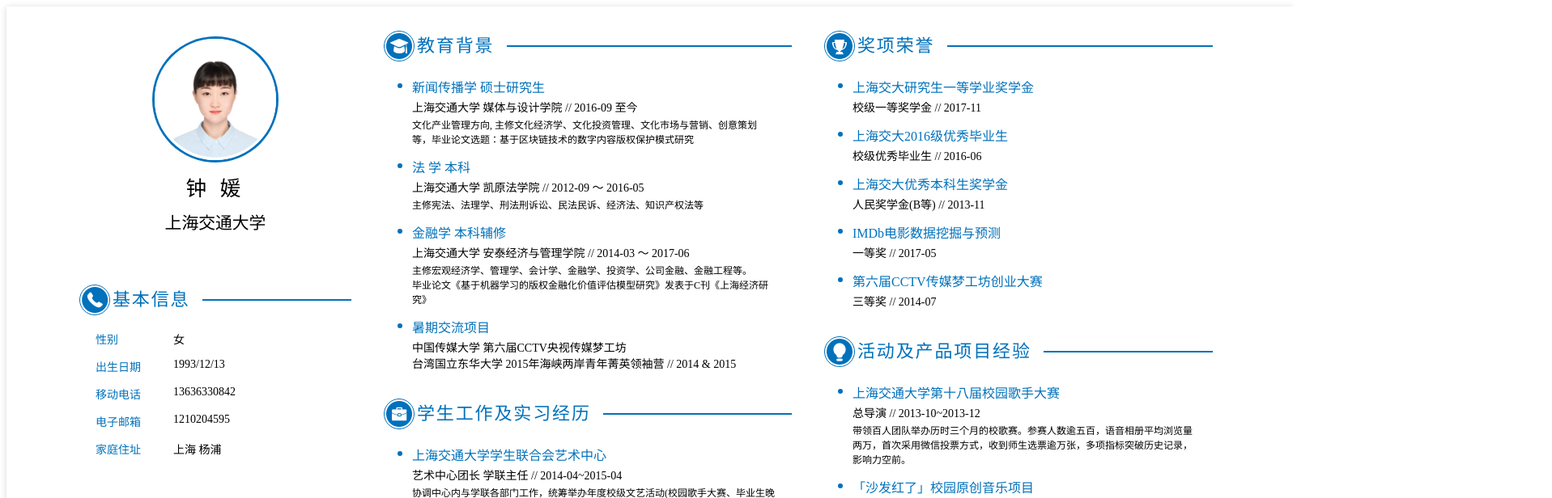
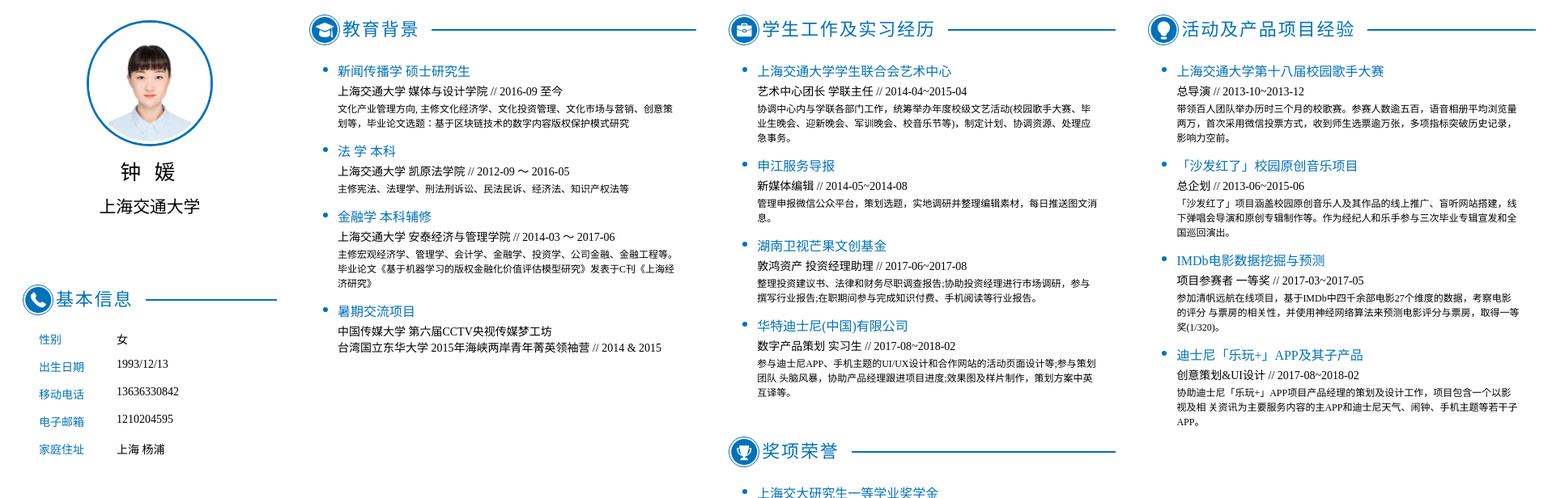
Before and after one commit to ZhongXiaoTuan/portfolio, a Vue app: page / in a window 1280 px wide. Shown: the top 616 px of the page at 81% size, 1917 px wide, since content can reach past the window. Built offline with nearby package versions, Linux system fonts and the light colour scheme.

Commit message:
new layout

```diff
--- /dev/null
+++ b/src/asset/style/variables.less
@@ -0,0 +1,7 @@
+// colors
+@color-major: #0171BB;
+@color-txt: #333;
+
+// width
+@width-narrow: 28%;
+@width-wide: 41%;
--- a/src/components/HeadIcon.vue
+++ b/src/components/HeadIcon.vue
@@ -13,8 +13,11 @@ export default {
 </script>
 
 <style lang="less" scoped>
+@import url(../asset/style/variables.less);
+
 .head-icon {
-    width: 100%;
+    box-sizing: border-box;
+    width: @width-narrow;
     text-align: center;
     padding: 20px;
     .head-img {
@@ -24,7 +27,7 @@ export default {
         width: @size;
         border-radius: 50%;
         border: 3px solid white;
-        box-shadow: 0 0 0 3px #0171BB;
+        box-shadow: 0 0 0 3px @color-major;
     }
     .major-title {
         letter-spacing: .2em;
--- a/src/components/Section.vue
+++ b/src/components/Section.vue
@@ -1,5 +1,5 @@
 <template>
-    <div class="section">
+    <div class="section" :class="{ wider: isArray }">
         <div class="header">
             <h3 class="title">
                 <i class="iconfont icon" :class="`icon-${iconClass}`"></i>
@@ -39,13 +39,18 @@ export default {
 </script>
 
 <style lang="less" scoped>
-@color: #0171BB;
+@import url(../asset/style/variables.less);
+
 .section {
-    width: 100%;
+    box-sizing: border-box;
     padding: 10px 20px;
+    width: @width-narrow;
+    &.wider {
+        width: @width-wide;
+    }
     .header {
         display: flex;
-        color: @color;
+        color: @color-major;
         align-items: center;
     }
     .title {
@@ -61,7 +66,7 @@ export default {
             font-size: @size;
             width: @size + 2 * @bd-inner + 2 * @bd-outter;
             height: @size + 2 * @bd-inner + 2 * @bd-outter;
-            border: @bd-outter solid @color;
+            border: @bd-outter solid @color-major;
             border-radius: 50%;
             text-indent: @bd-inner;
             margin-right: 3px;
@@ -77,7 +82,7 @@ export default {
         margin-left: 15px;
         flex-grow: 1;
         height: 5px;
-        border-top: 2px solid @color;
+        border-top: 2px solid @color-major;
     }
     .content {
         padding: 0 20px;
@@ -100,13 +105,13 @@ export default {
                 width: @disc-size;
                 height: @disc-size;
                 border-radius: 50%;
-                background: @color;
+                background: @color-major;
                 left: -@disc-size - 12px;
                 top: @disc-size / 2 + 5px;
             }
         }
         .name{
-            color: @color;
+            color: @color-major;
             font-size: 16px;
         }
         .info {
@@ -120,7 +125,7 @@ export default {
     .content-keys {
         display: flex;
         .key {
-            color: @color;
+            color: @color-major;
             width: 4em;
             white-space: nowrap;
         }
--- a/src/pages/Home.vue
+++ b/src/pages/Home.vue
@@ -1,18 +1,7 @@
 <template>
     <div class="home-page">
-        <div class="col col-1">
-            <headicon />
-            <info-section :title="keys[0]" :content="data[keys[0]]" />
-            <info-section :title="keys[1]" :content="data[keys[1]]" />
-        </div>
-        <div class="col col-2">
-            <info-section :title="keys[2]" :content="data[keys[2]]" />
-            <info-section :title="keys[4]" :content="data[keys[4]]" />
-        </div>
-        <div class="col col-3">
-            <info-section :title="keys[3]" :content="data[keys[3]]" />
-            <info-section :title="keys[5]" :content="data[keys[5]]" />
-        </div>
+        <headicon />
+        <info-section v-for="(value, key) in data" :title="key" :content="value" :key="key" />
     </div>
 </template>
 
@@ -32,11 +21,6 @@ export default {
             data: {},
         }
     },
-    computed: {
-        keys() {
-            return Object.keys(this.data);
-        }
-    },
     created() {
         axios.get('/static/data.json').then(
             res => {
@@ -50,29 +34,13 @@ export default {
 
 <style lang="less">
 .home-page {
-    @w1: 28%;
-    @w2: 42%;
-    @w3: 40%;
     display: flex;
-    padding: 0 100px 0 50px;
+    flex-direction: column;
+    flex-wrap: wrap;
     margin: auto;
-    width: 1440px;
+    // width: 1440px;
     height: 900px;
-    box-shadow: 0 1px 7px #cccc;
-    .col {
-        display: flex;
-        flex-direction: column;
-        padding: 20px;
-        justify-content: space-between;
-    }
-    .col-1 {
-        width: @w1;
-    }
-    .col-2 {
-        width: @w2;
-    }
-    .col-3 {
-        width: @w3;
-    }
+    // box-shadow: 0 1px 7px #cccc;
+    justify-content: space-between;
 }
 </style>
--- a/static/data.json
+++ b/static/data.json
@@ -38,6 +38,32 @@
             "where": "中国传媒大学 第六届CCTV央视传媒梦工坊<br/>台湾国立东华大学 2015年海峡两岸青年菁英领袖营"
         }
     ],
+    "学生工作及实习经历": [
+        {
+            "name": "上海交通大学学生联合会艺术中心",
+            "when": "2014-04~2015-04",
+            "where": "艺术中心团长 学联主任",
+            "detail": "协调中心内与学联各部门工作，统筹举办年度校级文艺活动(校园歌手大赛、毕业生晚会、迎新晚会、军训晚会、校音乐节等)，制定计划、协调资源、处理应急事务。"
+        },
+        {
+            "name": "申江服务导报",
+            "when": "2014-05~2014-08",
+            "where": "新媒体编辑",
+            "detail": "管理申报微信公众平台，策划选题，实地调研并整理编辑素材，每日推送图文消息。"
+        },
+        {
+            "name": "湖南卫视芒果文创基金",
+            "when": "2017-06~2017-08",
+            "where": "敦鸿资产 投资经理助理",
+            "detail": "整理投资建议书、法律和财务尽职调查报告;协助投资经理进行市场调研，参与撰写行业报告;在职期间参与完成知识付费、手机阅读等行业报告。"
+        },
+        {
+            "name": "华特迪士尼(中国)有限公司",
+            "when": "2017-08~2018-02",
+            "where": "数字产品策划 实习生",
+            "detail": "参与迪士尼APP、手机主题的UI/UX设计和合作网站的活动页面设计等;参与策划团队 头脑风暴，协助产品经理跟进项目进度;效果图及样片制作，策划方案中英互译等。"
+        }
+    ],
     "奖项荣誉": [
         {
             "name": "上海交大研究生一等学业奖学金",
@@ -63,32 +89,6 @@
             "name": "第六届CCTV传媒梦工坊创业大赛",
             "when": "2014-07",
             "where": "三等奖"
-        }
-    ],
-    "学生工作及实习经历": [
-        {
-            "name": "上海交通大学学生联合会艺术中心",
-            "when": "2014-04~2015-04",
-            "where": "艺术中心团长 学联主任",
-            "detail": "协调中心内与学联各部门工作，统筹举办年度校级文艺活动(校园歌手大赛、毕业生晚会、迎新晚会、军训晚会、校音乐节等)，制定计划、协调资源、处理应急事务。"
-        },
-        {
-            "name": "申江服务导报",
-            "when": "2014-05~2014-08",
-            "where": "新媒体编辑",
-            "detail": "管理申报微信公众平台，策划选题，实地调研并整理编辑素材，每日推送图文消息。"
-        },
-        {
-            "name": "湖南卫视芒果文创基金",
-            "when": "2017-06~2017-08",
-            "where": "敦鸿资产 投资经理助理",
-            "detail": "整理投资建议书、法律和财务尽职调查报告;协助投资经理进行市场调研，参与撰写行业报告;在职期间参与完成知识付费、手机阅读等行业报告。"
-        },
-        {
-            "name": "华特迪士尼(中国)有限公司",
-            "when": "2017-08~2018-02",
-            "where": "数字产品策划 实习生",
-            "detail": "参与迪士尼APP、手机主题的UI/UX设计和合作网站的活动页面设计等;参与策划团队 头脑风暴，协助产品经理跟进项目进度;效果图及样片制作，策划方案中英互译等。"
         }
     ],
     "活动及产品项目经验": [
```
Also changed, not shown: src/asset/style/style.less (added).
